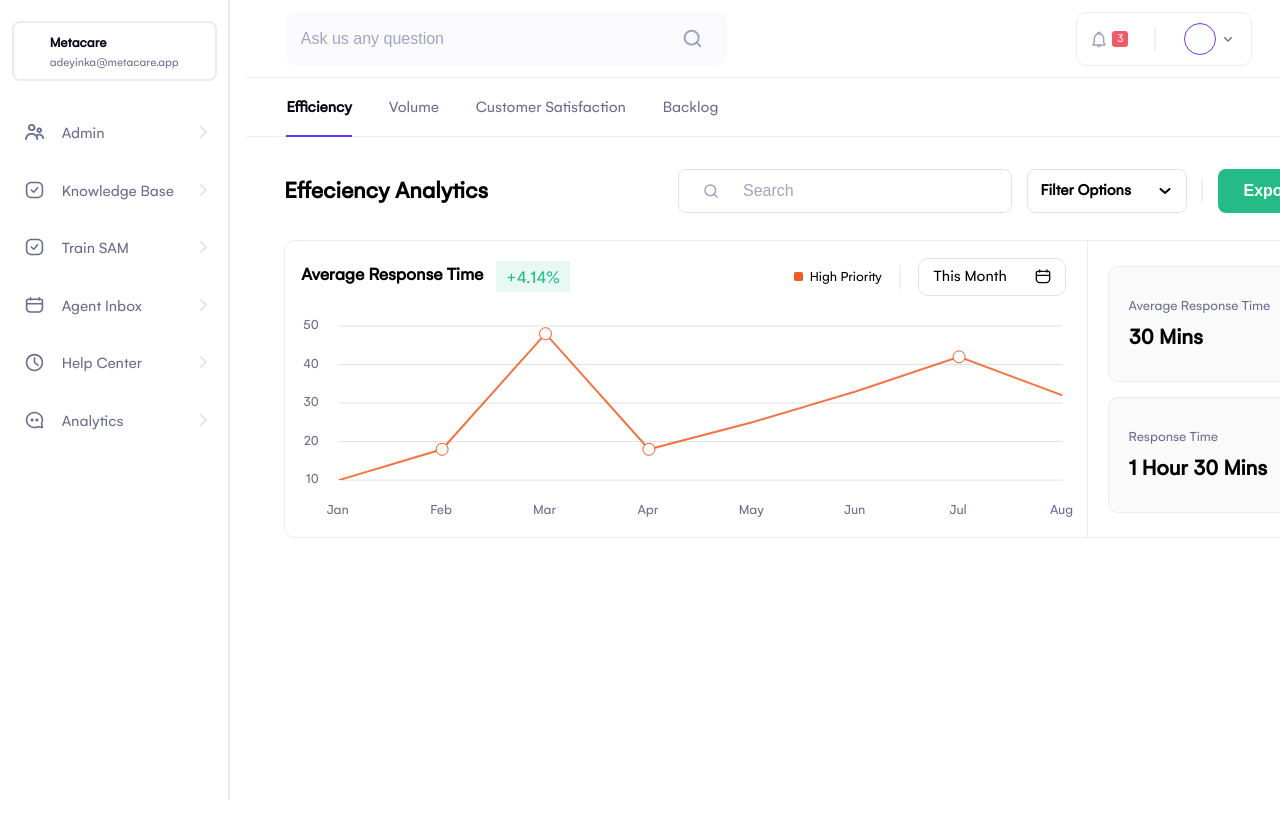
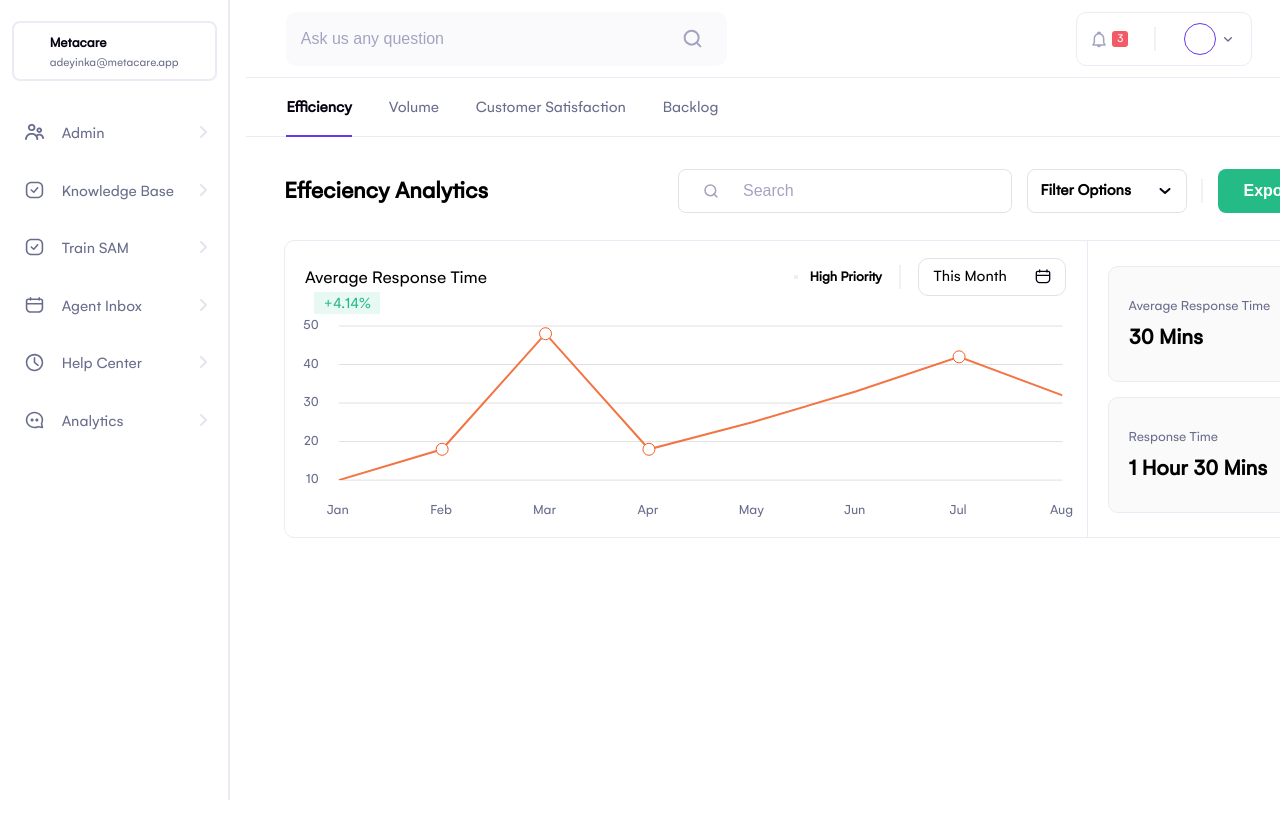
Before and after one commit to Tk-brainCodes/Dashboard, a React (Vite) app: page / in a window 1280 px wide. Shown: the top 838 px of the page. Built offline with nearby package versions, Linux system fonts and the light colour scheme.

Commit message:
updated style

```diff
--- a/src/styles/components/_graph.styles.scss
+++ b/src/styles/components/_graph.styles.scss
@@ -14,7 +14,7 @@
     align-items: center;
     justify-content: space-between;
     flex-wrap: nowrap;
-    margin: 0em 1.5em;
+    margin: 1.5em 1.5em;
 
     .line-chart {
       width: 48em;
@@ -35,29 +35,31 @@
         margin-top: 15px;
 
         .graph-heading-text {
-          display: flex;
-          align-items: center;
-          justify-content: center;
           height: 1.75em;
-          width: 16.81em;
+          width: 18.94em;
 
           .graph-text {
-            width: 11.44em;
+            display: flex;
+            align-items: center;
+            justify-content: flex-start;
+            width: 18.3em;
             height: 1.63em;
             font-size: 1.13rem;
-            font-weight: 600;
+            // border: 1px solid black;
+            margin-left: 0.2em;
           }
 
           .graph-percentage {
-            width: 4.38em;
-            height: 1.75em;
-            font-size: 1.13rem;
+            width: 4.20em;
+            height: 1.4em;
+            font-size: 0.99rem;
             border-radius: 0.63;
             background-color: rgba(37, 187, 135, 0.1);
             display: flex;
             align-items: center;
             justify-content: center;
             color: #25bb87;
+            margin-left: 0.8em;
           }
         }
 
@@ -69,22 +71,13 @@
 
           .graph-priority {
             font-size: 0.88em;
-            line-height: 1.38em;
             width: 6.2em;
-            font-weight: 400;
+            height: 1.78em;
+            font-weight: 600;
             display: flex;
             align-items: center;
             justify-content: space-between;
             color: black;
-
-            .rectangle {
-              width: 0.63em;
-              height: 0.63em;
-              background-color: #f05d23;
-              border-radius: 0.13em;
-              border: none;
-              cursor: pointer;
-            }
           }
 
           .graph-date-picker {
```
